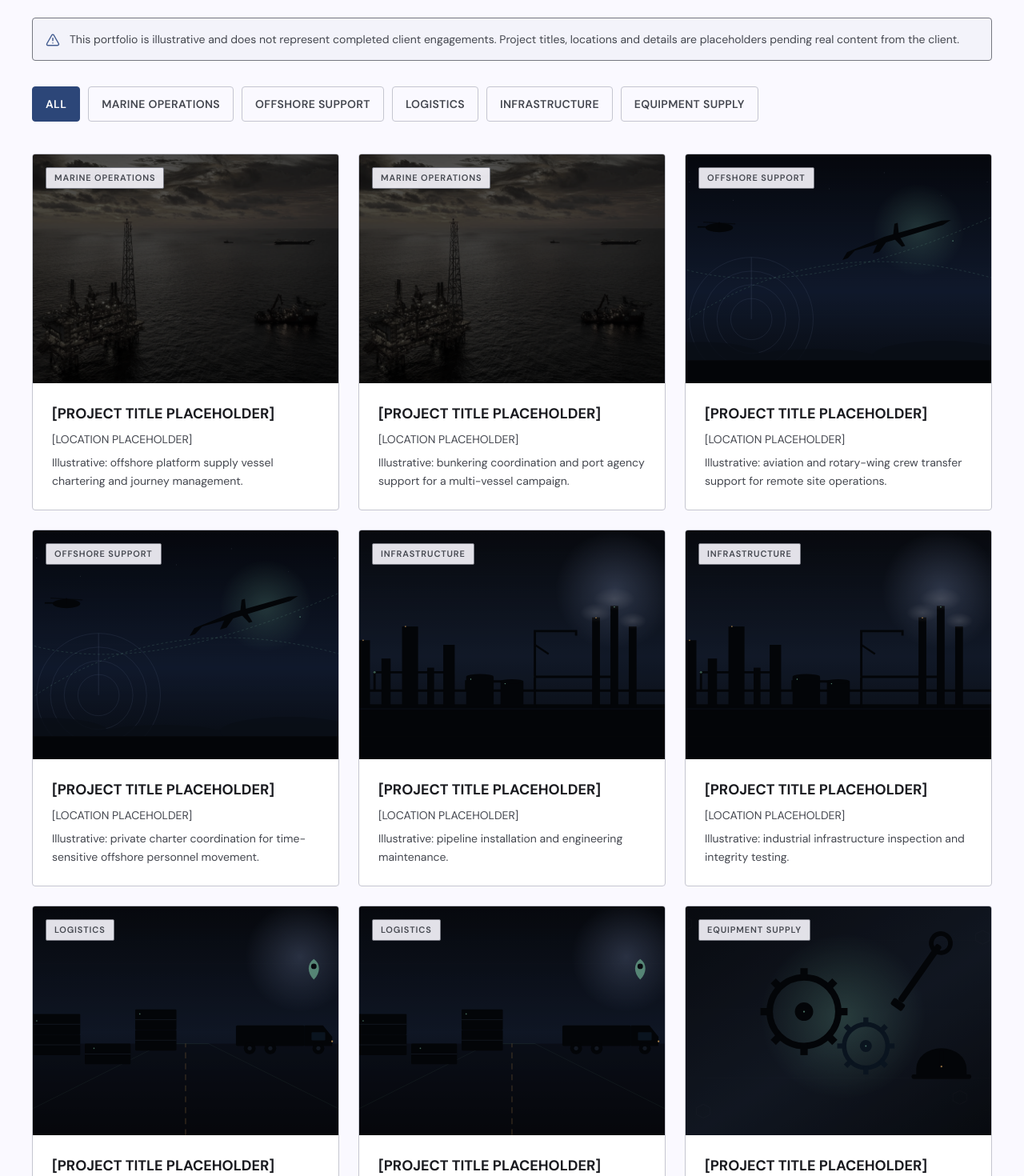
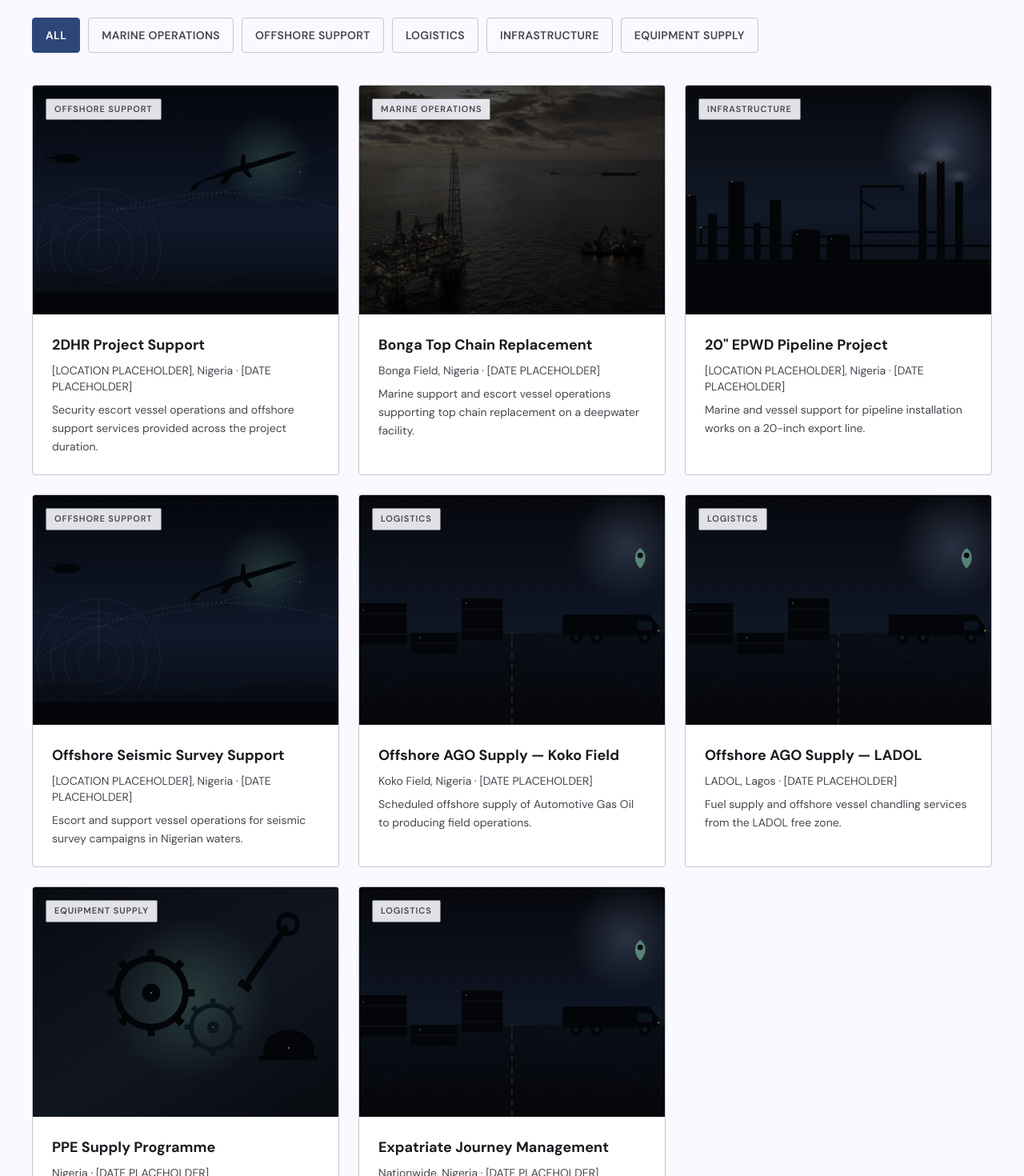
Before and after one commit to ScrappyAT/MFAV, a React (Vite) app: page /projects in a window 1280 px wide. Shown: the part 540-2010 px from the top of the page at 80% size. Built offline with nearby package versions, Linux system fonts and the light colour scheme; the HTML template or start-up script is replaced by a standard one.

Commit message:
Pass 2: homepage copy applied

```diff
--- a/src/components/ProjectsSection.jsx
+++ b/src/components/ProjectsSection.jsx
@@ -1,50 +1,19 @@
 import React from 'react';
-import { AlertTriangle } from 'lucide-react';
 import Container from './ui/Container';
 import SectionHeader from './ui/SectionHeader';
 import ProjectCard from './ui/ProjectCard';
 import TextLink from './ui/TextLink';
+import { PROJECTS } from '../content/projects';
 import { useInView, revealClass } from '../hooks/useInView';
 
-// Every field below is an explicit placeholder (A3 §3d: "Invent nothing").
-// Descriptions stay at the level of "what kind of work this represents"
-// (no invented specifics — no dates, no client names, no performance
-// figures); title and location are bracketed placeholders throughout.
-// Categories match the brief's list exactly; a 5th card was added so all
-// five are represented (the original had only 4).
-const PROJECTS = [
-  {
-    id: 'project-1',
-    sector: 'Marine Operations',
-    description: 'Illustrative: offshore platform supply vessel chartering and journey management.',
-    image: '/assets/images/hero_section.jpg',
-    graded: true,
-  },
-  {
-    id: 'project-2',
-    sector: 'Offshore Support',
-    description: 'Illustrative: aviation and rotary-wing crew transfer support for remote site operations.',
-    image: '/assets/images/division_aviation.svg',
-  },
-  {
-    id: 'project-3',
-    sector: 'Infrastructure',
-    description: 'Illustrative: pipeline installation and engineering maintenance.',
-    image: '/assets/images/who_we_are_plant.svg',
-  },
-  {
-    id: 'project-4',
-    sector: 'Logistics',
-    description: 'Illustrative: heavy machinery haulage and port-to-site supply coordination.',
-    image: '/assets/images/division_logistics.svg',
-  },
-  {
-    id: 'project-5',
-    sector: 'Equipment Supply',
-    description: 'Illustrative: industrial equipment and PPE supply for site mobilisation.',
-    image: '/assets/images/division_equipment.svg',
-  },
-];
+// Homepage teaser: one project per sector category, first-listed in the
+// deck's own table order (COPY-APPROVED.md §3.8) — mirrors the original
+// section's one-card-per-category design rather than showing all eight,
+// which is /projects' job. Real content per A6.1; the "illustrative
+// pending client input" banner is gone now that real projects are in.
+const HOMEPAGE_PROJECTS = PROJECTS.filter((project, idx) => (
+  PROJECTS.findIndex((p) => p.sectorSlug === project.sectorSlug) === idx
+));
 
 export default function ProjectsSection() {
   const [gridRef, gridInView] = useInView();
@@ -54,24 +23,15 @@ export default function ProjectsSection() {
       <Container className="py-section-sm md:py-section">
         <SectionHeader heading="Experience in Motion" />
 
-        <div className="mb-8 flex items-start gap-3 rounded-token border border-c-border-hl bg-c-bg-alt p-4 text-sm text-c-on-muted">
-          <AlertTriangle size={18} aria-hidden="true" className="shrink-0 mt-0.5 text-c-primary" />
-          <p>
-            The portfolio below is illustrative and does not represent completed client
-            engagements. Project titles, locations and details are placeholders pending
-            real content from the client.
-          </p>
-        </div>
-
         <div ref={gridRef} className="grid grid-cols-1 md:grid-cols-2 lg:grid-cols-3 gap-6">
-          {PROJECTS.map((project, idx) => (
+          {HOMEPAGE_PROJECTS.map((project, idx) => (
             <ProjectCard
               key={project.id}
               image={project.image}
               imageAlt=""
               sector={project.sector}
-              title="[PROJECT TITLE PLACEHOLDER]"
-              location="[LOCATION PLACEHOLDER]"
+              title={project.title}
+              location={`${project.location} · ${project.date}`}
               description={project.description}
               graded={project.graded}
               className={revealClass(gridInView, idx)}
--- a/src/components/WhoWeAre.jsx
+++ b/src/components/WhoWeAre.jsx
@@ -23,7 +23,7 @@ export default function WhoWeAre() {
             className={['absolute inset-0 h-full w-full object-cover reveal-image', inView && 'is-visible'].filter(Boolean).join(' ')}
           />
           <span className="absolute bottom-4 left-4 rounded-token-sm border border-c-border-hl bg-c-bg/90 px-3 py-1.5 text-micro uppercase text-c-on-muted">
-            [IMAGE CAPTION PLACEHOLDER]
+            [IMAGE CAPTION PLACEHOLDER — e.g. "Offshore support operations, Gulf of Guinea"]
           </span>
         </div>
 
@@ -38,17 +38,23 @@ export default function WhoWeAre() {
               <p>
                 M-FAV Offshore and Allied Services Limited is an integrated services
                 group operating across marine, offshore, aviation, logistics, energy,
-                infrastructure and industrial sectors.
+                infrastructure and industrial sectors. Our work sits where operations
+                are most demanding — offshore support vessels on station, pipeline
+                spreads, heavy loads moving on Nigerian roads, and crews who need the
+                right equipment before the shift starts.
               </p>
               <p>
-                Bringing these capabilities together under one accountable partner
-                reduces the coordination risk that comes with managing multiple
-                vendors across a complex operation — a single point of contact,
-                a single standard of delivery.
+                Complex operations fail at the seams between contractors. Bringing
+                vessel management, haulage, equipment supply, journey management and
+                technical procurement under one accountable partner removes those
+                seams. One point of coordination, one set of standards, one party
+                answerable for delivery.
               </p>
               <p>
-                Safety, discipline and international operating standards are the
-                constant across every division, regardless of sector or scale.
+                What stays constant across every division is how we operate: safety
+                before schedule, compliance with the regulatory framework we work
+                within, and transparent reporting that lets clients see what is
+                happening on their contract.
               </p>
             </div>
             <div className="mt-8">
--- a/src/components/layout/Footer.jsx
+++ b/src/components/layout/Footer.jsx
@@ -27,7 +27,7 @@ export default function Footer() {
       {/* Closing CTA band (A3 §3g) — the shared component, not hand-coded
           here; Phase 4's ServiceDetail template reuses the same one. */}
       <CtaBand
-        heading="Let’s Build the Right Solution for Your Operation."
+        heading="Let's Build the Right Solution for Your Operation."
         body="Tell us what you need. Our team will work with you to develop the right solution."
       />
 
--- a/src/components/ui/DivisionPanel.jsx
+++ b/src/components/ui/DivisionPanel.jsx
@@ -29,6 +29,7 @@ export default function DivisionPanel({
   return (
     <Link
       to={to}
+      aria-label={`Explore ${title}`}
       className={[
         'group relative flex flex-col justify-end overflow-hidden rounded-token border border-c-border',
         'min-h-80 bg-c-surface-low',
--- a/src/content/industries.jsx
+++ b/src/content/industries.jsx
@@ -58,56 +58,56 @@ export const INDUSTRIES = [
   {
     name: 'Oil & Gas',
     mark: marks.oilGas,
-    relevance: 'Marine and logistics support across upstream and midstream operations.',
+    relevance: 'Offshore support, procurement and logistics for upstream operations.',
     detail: 'Upstream and midstream operations run on vessel availability, pipeline integrity and equipment that meets specification the first time. M-FAV supports oil & gas operators with vessel chartering and marine operations for platform supply, pipeline installation and maintenance for flowlines and infrastructure, and the equipment and PPE crews need to work safely on site.',
     divisions: ['marine-offshore', 'energy-infrastructure', 'equipment-ppe'],
   },
   {
     name: 'Maritime',
     mark: marks.maritime,
-    relevance: 'Vessel operations, chartering and marine support for commercial shipping.',
+    relevance: 'Vessel management, chartering and marine support services.',
     detail: 'Commercial shipping and marine operators need vessel access that matches the job, not a fixed fleet, plus the marine-rated equipment and crew transfer support to keep a vessel working. M-FAV covers vessel chartering and marine support directly, with aviation crew transfer and marine-rated equipment supply alongside it.',
     divisions: ['marine-offshore', 'equipment-ppe', 'aviation'],
   },
   {
     name: 'Energy',
     mark: marks.energy,
-    relevance: 'Infrastructure and technical services for power generation and distribution.',
+    relevance: 'Infrastructure, equipment and technical support for energy assets.',
     detail: 'Power generation and distribution projects depend on infrastructure that is installed to specification and maintained through its working life. M-FAV supports energy operators with pipeline and industrial infrastructure work, marine transport for equipment and personnel, and the equipment and PPE supply that keeps technical teams working safely.',
     divisions: ['energy-infrastructure', 'marine-offshore', 'equipment-ppe'],
   },
   {
     name: 'Aviation',
     mark: marks.aviation,
-    relevance: 'Charter, crew transfer and journey management for time-critical air travel.',
+    relevance: 'Charter and aircraft services for crew and executive movement.',
     detail: 'Time-critical travel for crew, executives and cargo doesn’t run on a scheduled-airline timetable. M-FAV’s aviation division covers private jet and helicopter charter, crew rotation and journey management, coordinated where needed with marine operations for offshore crew transfer.',
     divisions: ['aviation', 'marine-offshore'],
   },
   {
     name: 'Construction',
     mark: marks.construction,
-    relevance: 'Heavy equipment, haulage and materials logistics for civil works.',
+    relevance: 'Plant movement, equipment supply and site logistics.',
     detail: 'Civil works move on the availability of heavy equipment, haulage capacity and materials arriving on schedule. M-FAV supports construction operators with abnormal-load haulage and equipment transportation, industrial equipment and PPE supply, and infrastructure work where a build touches pipeline or plant.',
     divisions: ['logistics-haulage', 'equipment-ppe', 'energy-infrastructure'],
   },
   {
     name: 'Infrastructure',
     mark: marks.infrastructure,
-    relevance: 'Pipeline, port and industrial infrastructure installation and upkeep.',
+    relevance: 'Pipeline and industrial infrastructure delivery and maintenance.',
     detail: 'Pipeline, port and industrial infrastructure projects need installation, ongoing maintenance and the logistics to move equipment and materials to site. M-FAV covers the technical infrastructure work directly, with haulage and logistics support for site mobilisation and property expertise where the project involves port-adjacent land.',
     divisions: ['energy-infrastructure', 'logistics-haulage', 'property-investment'],
   },
   {
     name: 'Logistics',
     mark: marks.logistics,
-    relevance: 'Haulage, equipment transport and supply chain coordination end to end.',
+    relevance: 'Haulage, equipment transportation and journey management.',
     detail: 'Supply chains that depend on heavy or abnormal loads need route planning, permits and journey management handled before the load moves, not during. M-FAV’s logistics & haulage division covers this end to end, with property and investment support where a supply chain needs port-adjacent facilities.',
     divisions: ['logistics-haulage', 'property-investment'],
   },
   {
     name: 'Industrial Operations',
     mark: marks.industrial,
-    relevance: 'Equipment, PPE and technical support for plant and refinery operations.',
+    relevance: 'Protective equipment, consumables and technical procurement.',
     detail: 'Plant and refinery operations depend on a steady supply of certified equipment and PPE, technical infrastructure support, and logistics that get materials to site without disrupting the operation. M-FAV brings these three together for industrial operators working under continuous production pressure.',
     divisions: ['equipment-ppe', 'energy-infrastructure', 'logistics-haulage'],
   },
--- /dev/null
+++ b/src/content/projects.js
@@ -0,0 +1,101 @@
+// The eight real projects from COPY-APPROVED.md §3.8/§8 (A6.1) — the single
+// source for both the homepage "Experience in Motion" teaser
+// (components/ProjectsSection.jsx) and the full /projects portfolio
+// (pages/Projects.jsx). Order matches the deck's own table.
+//
+// Dates are not supplied yet (A7) — `date` stays `[DATE PLACEHOLDER]` on
+// every entry; consuming components append it to the location line rather
+// than the deck adding a new field/slot to ProjectCard.
+//
+// `sectorSlug` matches the five filter-chip slugs already used on
+// /projects (deck §8's filter list): marine-operations, offshore-support,
+// infrastructure, logistics, equipment-supply.
+export const PROJECTS = [
+  {
+    id: '2dhr-project-support',
+    title: '2DHR Project Support',
+    sectorSlug: 'offshore-support',
+    sector: 'Offshore Support',
+    location: '[LOCATION PLACEHOLDER], Nigeria',
+    date: '[DATE PLACEHOLDER]',
+    description: 'Security escort vessel operations and offshore support services provided across the project duration.',
+    image: '/assets/images/division_aviation.svg',
+  },
+  {
+    id: 'bonga-top-chain-replacement',
+    title: 'Bonga Top Chain Replacement',
+    sectorSlug: 'marine-operations',
+    sector: 'Marine Operations',
+    location: 'Bonga Field, Nigeria',
+    date: '[DATE PLACEHOLDER]',
+    description: 'Marine support and escort vessel operations supporting top chain replacement on a deepwater facility.',
+    image: '/assets/images/hero_section.jpg',
+    graded: true,
+  },
+  {
+    id: '20-epwd-pipeline-project',
+    title: '20" EPWD Pipeline Project',
+    sectorSlug: 'infrastructure',
+    sector: 'Infrastructure',
+    location: '[LOCATION PLACEHOLDER], Nigeria',
+    date: '[DATE PLACEHOLDER]',
+    description: 'Marine and vessel support for pipeline installation works on a 20-inch export line.',
+    image: '/assets/images/who_we_are_plant.svg',
+  },
+  {
+    id: 'offshore-seismic-survey-support',
+    title: 'Offshore Seismic Survey Support',
+    sectorSlug: 'offshore-support',
+    sector: 'Offshore Support',
+    location: '[LOCATION PLACEHOLDER], Nigeria',
+    date: '[DATE PLACEHOLDER]',
+    description: 'Escort and support vessel operations for seismic survey campaigns in Nigerian waters.',
+    image: '/assets/images/division_aviation.svg',
+  },
+  {
+    id: 'offshore-ago-supply-koko-field',
+    title: 'Offshore AGO Supply — Koko Field',
+    sectorSlug: 'logistics',
+    sector: 'Logistics',
+    location: 'Koko Field, Nigeria',
+    date: '[DATE PLACEHOLDER]',
+    description: 'Scheduled offshore supply of Automotive Gas Oil to producing field operations.',
+    image: '/assets/images/division_logistics.svg',
+  },
+  {
+    id: 'offshore-ago-supply-ladol',
+    title: 'Offshore AGO Supply — LADOL',
+    sectorSlug: 'logistics',
+    sector: 'Logistics',
+    location: 'LADOL, Lagos',
+    date: '[DATE PLACEHOLDER]',
+    description: 'Fuel supply and offshore vessel chandling services from the LADOL free zone.',
+    image: '/assets/images/division_logistics.svg',
+  },
+  {
+    id: 'ppe-supply-programme',
+    title: 'PPE Supply Programme',
+    sectorSlug: 'equipment-supply',
+    sector: 'Equipment Supply',
+    location: 'Nigeria',
+    date: '[DATE PLACEHOLDER]',
+    description: 'Multi-year protective equipment supply supporting workforce compliance across offshore and industrial sites.',
+    image: '/assets/images/division_equipment.svg',
+  },
+  {
+    id: 'expatriate-journey-management',
+    title: 'Expatriate Journey Management',
+    sectorSlug: 'logistics',
+    sector: 'Logistics',
+    location: 'Nationwide, Nigeria',
+    date: '[DATE PLACEHOLDER]',
+    description: 'Airport reception, secure executive transport and escort services for client expatriate personnel.',
+    image: '/assets/images/division_logistics.svg',
+  },
+];
+
+// Homepage teaser basis (Pass 2 report): the first-listed project for each
+// of the five sector categories, in the deck's own table order — mirrors
+// the original section's one-card-per-category design instead of showing
+// all eight (that full set is /projects' job). Not exported for filtering
+// use elsewhere; ProjectsSection.jsx derives it directly from PROJECTS.
--- a/src/pages/Projects.jsx
+++ b/src/pages/Projects.jsx
@@ -1,15 +1,14 @@
 import React, { useMemo } from 'react';
 import { useSearchParams } from 'react-router-dom';
-import { AlertTriangle, Inbox } from 'lucide-react';
+import { Inbox } from 'lucide-react';
 import { useDocumentMeta } from '../hooks/useDocumentMeta';
 import { METADATA } from '../content/metadata';
+import { PROJECTS } from '../content/projects';
 import Container from '../components/ui/Container';
 import Section from '../components/ui/Section';
 import ProjectCard from '../components/ui/ProjectCard';
 
-// Every field is an explicit placeholder (A5 §5d: "All content is labeled
-// placeholder"). Sectors match the brief's filter list exactly. Titles and
-// locations are bracketed placeholders throughout — invent nothing.
+// Filter categories match COPY-APPROVED.md §8's chip list exactly.
 const SECTORS = [
   { slug: 'all', label: 'All' },
   { slug: 'marine-operations', label: 'Marine Operations' },
@@ -17,19 +16,6 @@ const SECTORS = [
   { slug: 'logistics', label: 'Logistics' },
   { slug: 'infrastructure', label: 'Infrastructure' },
   { slug: 'equipment-supply', label: 'Equipment Supply' },
-];
-
-const PROJECTS = [
-  { id: 'project-1', sectorSlug: 'marine-operations', sector: 'Marine Operations', description: 'Illustrative: offshore platform supply vessel chartering and journey management.', image: '/assets/images/hero_section.jpg', graded: true },
-  { id: 'project-2', sectorSlug: 'marine-operations', sector: 'Marine Operations', description: 'Illustrative: bunkering coordination and port agency support for a multi-vessel campaign.', image: '/assets/images/hero_section.jpg', graded: true },
-  { id: 'project-3', sectorSlug: 'offshore-support', sector: 'Offshore Support', description: 'Illustrative: aviation and rotary-wing crew transfer support for remote site operations.', image: '/assets/images/division_aviation.svg' },
-  { id: 'project-4', sectorSlug: 'offshore-support', sector: 'Offshore Support', description: 'Illustrative: private charter coordination for time-sensitive offshore personnel movement.', image: '/assets/images/division_aviation.svg' },
-  { id: 'project-5', sectorSlug: 'infrastructure', sector: 'Infrastructure', description: 'Illustrative: pipeline installation and engineering maintenance.', image: '/assets/images/who_we_are_plant.svg' },
-  { id: 'project-6', sectorSlug: 'infrastructure', sector: 'Infrastructure', description: 'Illustrative: industrial infrastructure inspection and integrity testing.', image: '/assets/images/who_we_are_plant.svg' },
-  { id: 'project-7', sectorSlug: 'logistics', sector: 'Logistics', description: 'Illustrative: heavy machinery haulage and port-to-site supply coordination.', image: '/assets/images/division_logistics.svg' },
-  { id: 'project-8', sectorSlug: 'logistics', sector: 'Logistics', description: 'Illustrative: abnormal-load route planning and permit coordination.', image: '/assets/images/division_logistics.svg' },
-  { id: 'project-9', sectorSlug: 'equipment-supply', sector: 'Equipment Supply', description: 'Illustrative: industrial equipment and PPE supply for site mobilisation.', image: '/assets/images/division_equipment.svg' },
-  { id: 'project-10', sectorSlug: 'equipment-supply', sector: 'Equipment Supply', description: 'Illustrative: marine-rated equipment supply for an offshore support contract.', image: '/assets/images/division_equipment.svg' },
 ];
 
 /**
@@ -78,15 +64,6 @@ export default function Projects() {
 
       <Section size="md">
         <Container>
-          <div className="mb-8 flex items-start gap-3 rounded-token border border-c-border-hl bg-c-bg-alt p-4 text-sm text-c-on-muted">
-            <AlertTriangle size={18} aria-hidden="true" className="shrink-0 mt-0.5 text-c-primary" />
-            <p>
-              This portfolio is illustrative and does not represent completed client
-              engagements. Project titles, locations and details are placeholders
-              pending real content from the client.
-            </p>
-          </div>
-
           {/* Filter chips */}
           <div role="group" aria-label="Filter projects by sector" className="mb-10 flex flex-wrap gap-2.5">
             {SECTORS.map((sector) => {
@@ -139,8 +116,8 @@ export default function Projects() {
                   image={project.image}
                   imageAlt=""
                   sector={project.sector}
-                  title="[PROJECT TITLE PLACEHOLDER]"
-                  location="[LOCATION PLACEHOLDER]"
+                  title={project.title}
+                  location={`${project.location} · ${project.date}`}
                   description={project.description}
                   graded={project.graded}
                 />
```
Also changed, not shown: src/components/FeaturedServices.jsx (+6 -6 lines), src/components/Partners.jsx (+6 -2 lines), src/components/SafetyExcellence.jsx (+17 -17 lines).
